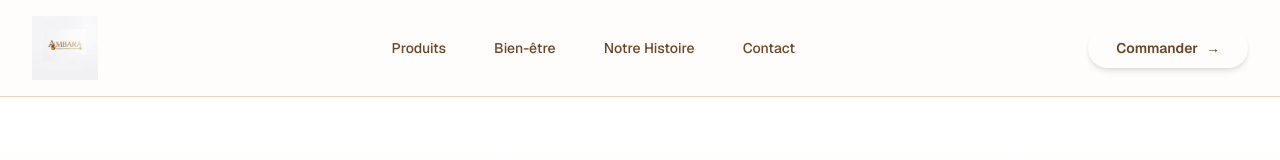
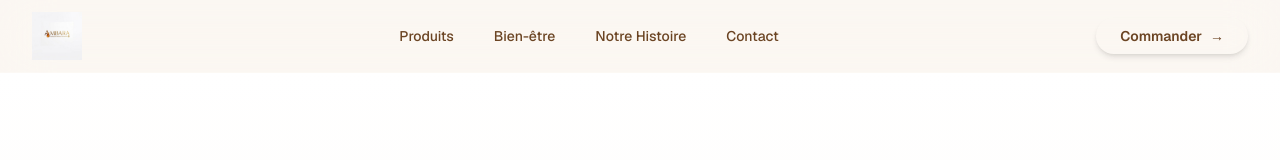
Before and after one commit to Byasmine/v0-ambara-brand-website, a Next.js app: page / in a window 1280 px wide. Shown: the top 160 px of the page. Built offline with nearby package versions, Linux system fonts and the light colour scheme.

Commit message:
feat: update header styles and adjust logo size & mobile menu layout
Co-authored-by: YasmineX <79691154+Byasmine@users.noreply.github.com>

```diff
--- a/components/header.tsx
+++ b/components/header.tsx
@@ -21,18 +21,18 @@ export function Header() {
   return (
     <header className={`sticky top-0 z-50 transition-all duration-300 ${
       isScrolled
-        ? 'border-b border-gold/20 bg-white/95 backdrop-blur-md shadow-lg'
-        : 'border-b border-gold/10 bg-white/80 backdrop-blur-md'
+        ? 'border-b border-white/20 bg-white/40 backdrop-blur-xl shadow-xl'
+        : 'border-b border-white/20 bg-white/30 backdrop-blur-xl'
     }`}>
-      <nav className="mx-auto flex max-w-7xl items-center justify-between px-4 py-4 sm:px-6 lg:px-8">
+      <nav className="mx-auto flex max-w-7xl items-center justify-between px-4 py-3 sm:px-6 lg:px-8">
         {/* Logo */}
         <Link href="/" className="group flex-shrink-0 transition-transform duration-300 hover:scale-105 active:scale-95">
-          <div className="relative h-16 w-auto">
+          <div className="relative h-12 w-auto">
             <Image
               src="/ambara-logo.png"
               alt="AMBARA Logo"
-              height={64}
-              width={180}
+              height={48}
+              width={140}
               className="h-full w-auto object-contain"
               priority
             />
@@ -40,7 +40,7 @@ export function Header() {
         </Link>
 
         {/* Desktop Menu */}
-        <div className="hidden flex-1 items-center justify-center gap-12 md:flex">
+        <div className="hidden flex-1 items-center justify-center gap-10 md:flex">
           <Link
             href="#produits"
             className="group relative text-sm font-medium text-foreground transition-colors"
@@ -77,7 +77,7 @@ export function Header() {
             href={whatsappLink}
             target="_blank"
             rel="noopener noreferrer"
-            className="group relative inline-flex items-center gap-2 rounded-full bg-gold px-7 py-2.5 text-sm font-semibold text-foreground shadow-md transition-all duration-300 hover:shadow-xl hover:bg-gold-dark active:scale-95"
+            className="group relative inline-flex items-center gap-2 rounded-full bg-gold px-6 py-2 text-sm font-semibold text-foreground shadow-md transition-all duration-300 hover:shadow-lg hover:bg-gold-dark active:scale-95"
           >
             <span>Commander</span>
             <span className="transition-transform duration-300 group-hover:translate-x-1">→</span>
@@ -99,26 +99,26 @@ export function Header() {
 
       {/* Mobile Menu */}
       {isOpen && (
-        <div className="border-t border-gold/10 bg-white/95 backdrop-blur-md px-4 py-6 md:hidden animate-in fade-in slide-in-from-top-2 duration-300">
-          <div className="flex flex-col gap-4 space-y-2">
-            <Link href="#produits" className="px-4 py-2 text-sm font-medium text-foreground hover:text-gold transition-colors">
+        <div className="border-t border-white/20 bg-white/30 backdrop-blur-xl px-4 py-3 md:hidden animate-in fade-in slide-in-from-top-2 duration-300">
+          <div className="flex flex-col gap-1">
+            <Link href="#produits" className="px-3 py-1.5 text-sm font-medium text-foreground hover:text-gold transition-colors">
               Produits
             </Link>
-            <Link href="#bien-etre" className="px-4 py-2 text-sm font-medium text-foreground hover:text-gold transition-colors">
+            <Link href="#bien-etre" className="px-3 py-1.5 text-sm font-medium text-foreground hover:text-gold transition-colors">
               Bien-être
             </Link>
-            <Link href="#histoire" className="px-4 py-2 text-sm font-medium text-foreground hover:text-gold transition-colors">
+            <Link href="#histoire" className="px-3 py-1.5 text-sm font-medium text-foreground hover:text-gold transition-colors">
               Notre Histoire
             </Link>
-            <Link href="#contact" className="px-4 py-2 text-sm font-medium text-foreground hover:text-gold transition-colors">
+            <Link href="#contact" className="px-3 py-1.5 text-sm font-medium text-foreground hover:text-gold transition-colors">
               Contact
             </Link>
-            <div className="my-2 h-px bg-gold/20"></div>
+            <div className="my-1.5 h-px bg-gold/20"></div>
             <a
               href={whatsappLink}
               target="_blank"
               rel="noopener noreferrer"
-              className="w-full rounded-full bg-gold px-6 py-2.5 text-center text-sm font-semibold text-foreground transition-all hover:bg-gold-dark active:scale-95"
+              className="w-full rounded-full bg-gold px-4 py-2 text-center text-sm font-semibold text-foreground transition-all hover:bg-gold-dark active:scale-95"
             >
               Commander
             </a>
```
